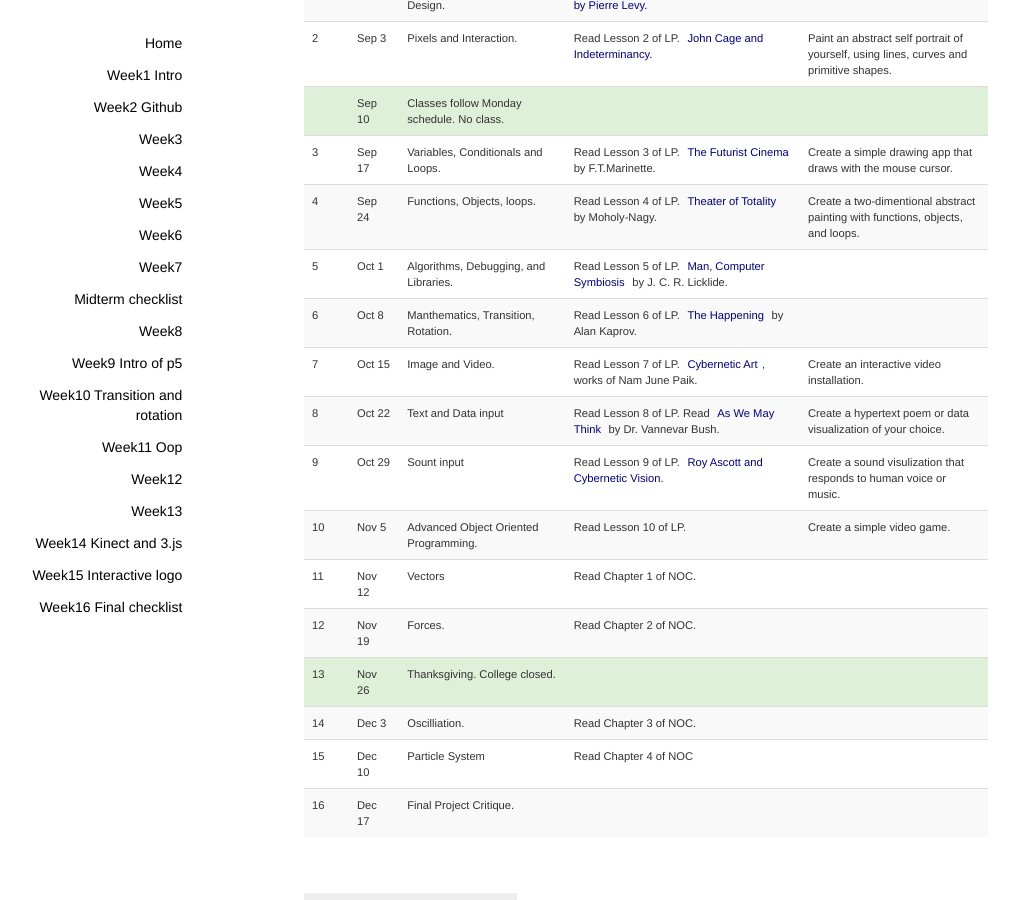
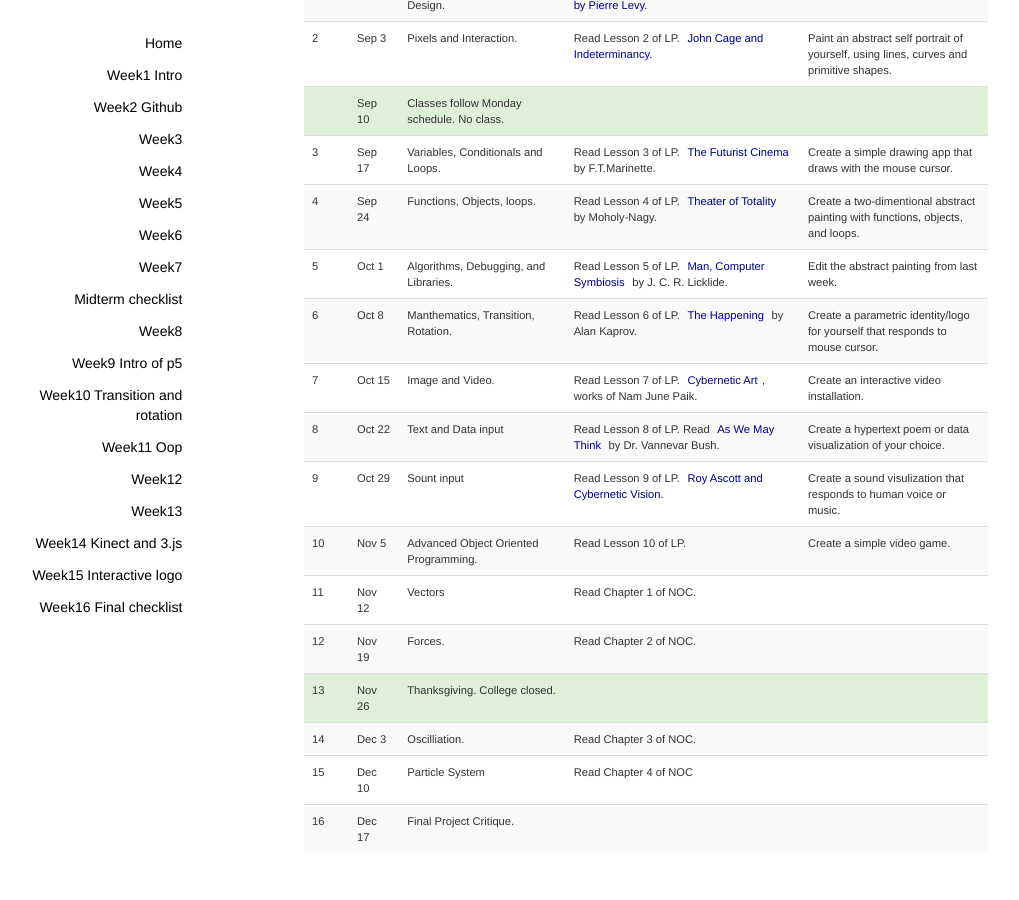
Before and after one commit to zhenzhenqi/NMA3012, a Jekyll site: the page built from index.html, in a window 1280 px wide and 900 px high, scrolled down 385 px. Shown: the whole window, without its empty margins (45-1064 px from the left). Built offline with Jekyll 4.4.1, drawn with Linux system fonts in a browser that asks for light colours; nearby versions of some CDN libraries.

Commit message:
reading list

```diff
--- a/index.html
+++ b/index.html
@@ -60,14 +60,14 @@ title: Welcome to NMA3012 | Programming Interactivity
             <td id="td_id_5" class="td-class-5">Oct 1</td>
             <td>Algorithms, Debugging, and Libraries.</td>
             <td>Read Lesson 5 of LP. <a href="http://worrydream.com/refs/Licklider%20-%20Man-Computer%20Symbiosis.pdf">Man, Computer Symbiosis</a> by J. C. R. Licklide.</td>
-            <td></td>
+            <td>Edit the abstract painting from last week.</td>
         </tr>
         <tr id="tr_id_5" class="tr-class-5">
             <td id="td_id_1" class="td-class-1">6</td>
             <td id="td_id_5" class="td-class-5">Oct 8</td>
             <td>Manthematics, Transition, Rotation.</td>
             <td>Read Lesson 6 of LP. <a href="http://www.tate.org.uk/context-comment/blogs/performance-art-101-happening-allan-kaprow">The Happening</a> by Alan Kaprov.</td>
-            <td></td>
+            <td>Create a parametric identity/logo for yourself that responds to mouse cursor.</td>
         </tr>
         <tr id="tr_id_5" class="tr-class-5">
             <td id="td_id_1" class="td-class-1">7</td>
```
